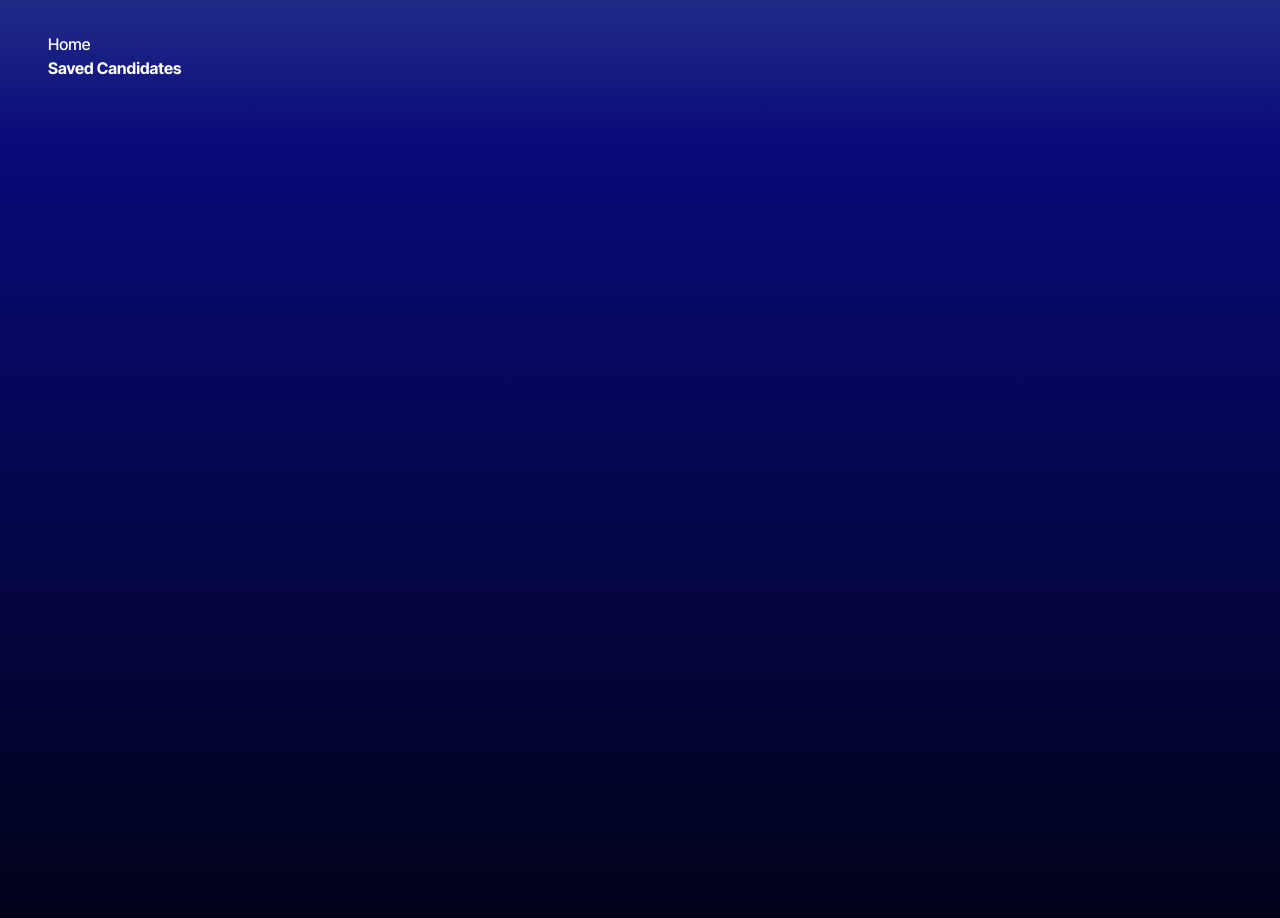
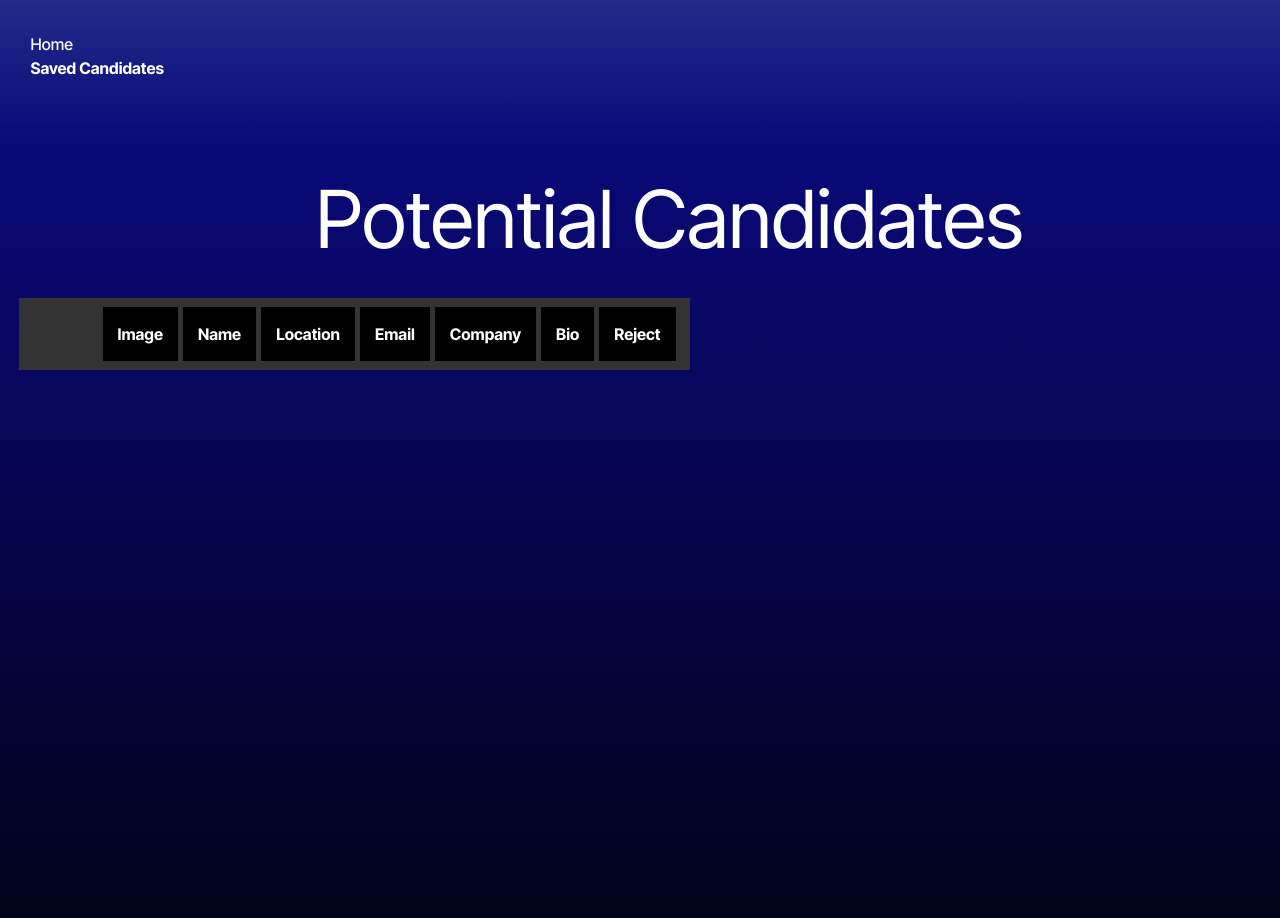
Before and after one commit to TheReal4m4d3u5/candidateSearch, a React (Vite) app: page /saved in a window 1280 px wide. Shown: the top 918 px of the page. Built offline with nearby package versions, Linux system fonts and the light colour scheme.

Commit message:
added pc header and css

```diff
--- a/src/components/CandidateCard.tsx
+++ b/src/components/CandidateCard.tsx
@@ -8,21 +8,66 @@ interface CandidateCardProps {
   removeFromCanidates: () => void | undefined;
 }
 
+
+
+
+
+
 const CandidateCard: React.FC<CandidateCardProps> = ({ candidate, addToCanidateList, removeFromCanidates }) => {
+
+  console.log("candidate location")
+  console.log(candidate.location)
+
+  console.log("candidate company")
+  console.log(candidate.company)
+
+  console.log("candidate bio")
+  console.log(candidate.bio)
+
   return (
     <div className="candidate-card">
-      <figure className='candidateImage'>
-        <img src={candidate.avatar_url} alt={`${candidate.login}'s Avatar`} className="candidate-avatar" />
+      <figure className='candidateImage'>{
+
+        candidate.avatar_url ? (
+          <img
+            src={candidate.avatar_url}
+            alt={candidate.login ? `${candidate.login}'s Avatar` : "User's Avatar"}
+            className="candidate-avatar"
+          />
+        ) : (
+          <p>Avatar not available</p>
+        )
+      }
       </figure>
       <article className="candidate-details">
+
+        <figcaption>
+          {candidate.login ? candidate.login : "User login not available"}
+        </figcaption>
+
         <p className="candidate-name">
-          <a href={candidate.html_url} target="_blank" rel="noopener noreferrer">
-            {candidate.login}
-          </a>
+          {candidate.login ? (
+            <a href={candidate.html_url} target="_blank" rel="noopener noreferrer">
+              {candidate.login}
+            </a>
+          ) : (
+            "Username not available"
+          )}
         </p>
-        {candidate.location && <p>Location: {candidate.location}</p>}
-        {candidate.company && <p>Company: {candidate.company}</p>}
-        {candidate.bio && <p>Bio: {candidate.bio}</p>}
+
+        <p>
+          {candidate.location ? candidate.location : "User location not available"}
+        </p>
+
+        <p>
+          {candidate.company ? candidate.company : "User company not available"}
+        </p>
+
+        <p>
+          {candidate.bio ? candidate.bio : "User location not available"}
+        </p>
+
+
       </article>
       <section className='candidateButtons'>
         <button onClick={() => removeFromCanidates()} className="remove">-</button>
--- a/src/index.css
+++ b/src/index.css
@@ -53,6 +53,7 @@ button {
   background-color: #1a1a1a;
   cursor: pointer;
   transition: border-color 0.25s;
+  border-radius: 50%;
 }
 button:hover {
   border-color: #646cff;
@@ -64,14 +65,18 @@ button:focus-visible {
 
 @media (prefers-color-scheme: light) {
   :root {
-    color: #213547;
+
     background-color: #ffffff;
   }
   a:hover {
     color: #747bff;
   }
   button {
-    background-color: #f9f9f9;
+    border-radius: 50%;
+    background-color: red;
+    display: flex;
+    flex-direction: row;
+    align-items: center;
   }
 }
 
@@ -84,14 +89,12 @@ main {
   align-items: center;
 }
 
-tr {
-  border-radius: 10px;
-  background-color: #000;
-  color: white;
-}
 
-tbody tr:nth-child(odd) {
-  background-color: #333333;
+.pcHeader{
+  display: flex;
+  width: 100vw;
+  justify-content: center;
+  font-size: 80px;
 }
 
 .nav {
@@ -136,3 +139,12 @@ tbody tr:nth-child(odd) {
   display: flex;
   justify-content: center;
 }
+
+.savedRemove{
+  display: flex;
+  justify-content: center;
+  height: 50px;
+  width: 50px;
+  border-radius: 50%;
+
+}
--- a/src/pages/CandidateSearch.tsx
+++ b/src/pages/CandidateSearch.tsx
@@ -31,12 +31,8 @@ const CandidateSearch: React.FC = () => {
           })
         );
 
-        console.log('Fetched detailed candidate data:', detailedCandidates); // Log to verify structure of detailed data
-
         // Set candidates with detailed data
         setCandidates(detailedCandidates);
-
-
 
       } catch (err) {
         console.error('Failed to fetch candidates:', err);
--- a/src/pages/SavedCandidates.tsx
+++ b/src/pages/SavedCandidates.tsx
@@ -12,7 +12,6 @@ const SavedCandidates: React.FC = () => {
 
   }, []);
 
-
   //this is not working to remove from local storage
   const removeFromCanidates = (id: string) => {
     const updatedCandidates = savedCandidates.filter(c => c.id !== id);
@@ -22,29 +21,66 @@ const SavedCandidates: React.FC = () => {
 
   // Adding a sample candidate to demonstrate the save functionality
   return (
+
     <div>
-      <ul>
+      <div className='pcHeader'>Potential Candidates</div>
+      <table>
+        <tbody>
+          <thead>
+            <tr className='header'>
+              <th className='headerImage'>Image</th>
+              <th className='headerName'>Name</th>
+              <th className='headerLocaton'>Location</th>
+              <th className='headerEmail'>Email</th>
+              <th className='headerCompany'>Company</th>
+              <th className='headerBio'>Bio</th>
+              <th className='headerReject'>Reject</th>
+            </tr>
+          </thead>
+
           {savedCandidates.map(candidate => (
             <div className="savedCandidate" key={candidate.login}>
-            <figure>
-              <img src={candidate.avatar_url} alt={`${candidate.login}'s Avatar`} className="savedCandidateAvatar" />
+              <figure className="savedCandidatAvatar">{
+
+                candidate.avatar_url ? (
+                  <img
+                    src={candidate.avatar_url}
+                    alt={candidate.login ? `${candidate.login}'s Avatar` : "User's Avatar"}
+                    className="savedCandidateAvatar"
+                  />
+                ) : (
+                  <p>Avatar not available</p>
+                )
+              }
+
               </figure>
               <article className="savedCandidateDetails">
-              <p className="candidate-name">
-                <a href={candidate.html_url} target="_blank" rel="noopener noreferrer">
-                  {candidate.login}
-                </a>
+
+
+                <p className="saved-candidate-name">
+                  {candidate.name ? candidate.name : "User name not available"}
                 </p>
-              {candidate.location && <p>Location: {candidate.location}</p>}
-              {candidate.company && <p>Company: {candidate.company}</p>}
-              {candidate.bio && <p>Bio: {candidate.bio}</p>}
+                <p className="saved-candidate-location">
+                  {candidate.location ? candidate.location : "User location not available"}
+                </p>
+                <p className="saved-candidate-email">
+                  {candidate.email ? candidate.email : "User email not available"}
+                </p>
+                <p className="saved-candidate-company">
+                  {candidate.company ? candidate.company : "User company not available"}
+                </p>
+                <p className="saved-candidate-bio">
+                  {candidate.bio ? candidate.bio : "User location not available"}
+                </p>
               </article>
               <section className="savedRemove">
-              <button onClick={() => removeFromCanidates(candidate.id)} >-</button>
+                <button onClick={() => removeFromCanidates(candidate.id)}  >-</button>
               </section>
+
             </div>
           ))}
-      </ul>
+        </tbody>
+      </table>
     </div>
   );
 };
--- a/src/styles/styles.css
+++ b/src/styles/styles.css
@@ -52,15 +52,18 @@
 
 .savedCandidate {
   display: flex;
+  flex-wrap: wrap;
   justify-content: center;
   flex-direction: row;
-  margin-bottom: 50px;
+  margin-bottom: 1px;
+  min-width: 100vw;
+  margin-top: 0px;
 }
 
 .savedCandidateDetails {
   display: flex;
   justify-content: center;
-  background-color: black;
+
   min-width: 500px;
 }
 
@@ -69,23 +72,28 @@
   flex-direction: column;
   height: 100%;
   margin-left: 20px;
+  margin-top: 30px;
 
-  justify-content: center;
-  background-color: red;
 }
 
 .remove {
+  display: flex;
+  justify-content: center;
   background-color: red;
   height: 100px;
   width: 100px;
   border-radius: 50%;
+  font-size: 40px;
 }
 
 .add {
+  display: flex;
+  justify-content: center;
   background-color: green;
   height: 100px;
   width: 100px;
   border-radius: 50%;
+  font-size: 40px;
 }
 
 .candidate-card {
@@ -96,4 +104,156 @@
 .savedCandidateAvatar{
   border-radius: 50%;
   max-width: 75px;
+  background-color: black;
 }
+
+.saved-candidate-name{
+  display: flex;
+  flex-wrap: wrap;
+  margin-right: 10px;
+  background-color: black;
+  padding: 20px;
+  margin-top: 0;
+}
+
+.saved-candidate-location{
+  display: flex;
+  flex-wrap: wrap;
+  margin-right: 10px;
+  background-color: black;
+  padding: 20px;
+  margin-top: 0;
+}
+
+.saved-candidate-company{
+  display: flex;
+  flex-wrap: wrap;
+  margin-right: 10px;
+  background-color: black;
+  padding: 20px;
+  margin-top: 0;
+}
+
+.saved-candidate-bio{
+  display: flex;
+  flex-wrap: wrap;
+  margin-right: 10px;
+  background-color: black;
+  padding: 20px;
+  margin-top: 0;
+}
+
+.savedCandidatAvatar{
+  display: flex;
+  flex-wrap: wrap;
+  background-color: black;
+  padding: 20px;
+  padding-left: 50px;
+  padding-right: 50px;
+  margin-right: 5px;
+  margin-top: 0;
+}
+
+.saved-candidate-email{
+  display: flex;
+  flex-wrap: wrap;
+  background-color: black;
+  margin-right: 5px;
+  margin-top: 0;
+  padding: 15px;
+}
+
+
+.header{
+  display: flex;
+  flex-wrap: wrap;
+  margin-right: 5px;
+  margin-top: 0;
+  padding: 15px;
+
+}
+
+
+.pcHeader{
+  display: flex;
+  flex-wrap: wrap;
+  margin-right: 5px;
+  margin-top: 0;
+  padding: 15px;
+
+}
+
+.headerImage{
+  display: flex;
+  flex-wrap: wrap;
+  background-color: black;
+  margin-right: 5px;
+  margin-top: 0;
+  padding: 15px;
+  margin-left: 75px;
+}
+
+.headerName{
+  display: flex;
+  flex-wrap: wrap;
+  background-color: black;
+  margin-right: 5px;
+  margin-top: 0;
+  padding: 15px;
+}
+
+.headerLocaton{
+  display: flex;
+  flex-wrap: wrap;
+  background-color: black;
+  margin-right: 5px;
+  margin-top: 0;
+  padding: 15px;
+}
+
+.headerEmail{
+  display: flex;
+  flex-wrap: wrap;
+  background-color: black;
+  margin-right: 5px;
+  margin-top: 0;
+  padding: 15px;
+}
+
+.headerCompany{
+  display: flex;
+  flex-wrap: wrap;
+  background-color: black;
+  margin-right: 5px;
+  margin-top: 0;
+  padding: 15px;
+}
+
+.headerBio{
+  display: flex;
+  flex-wrap: wrap;
+  background-color: black;
+  margin-right: 5px;
+  margin-top: 0;
+  padding: 15px;
+}
+
+.headerReject{
+  display: flex;
+  flex-wrap: wrap;
+  background-color: black;
+  margin-right: 5px;
+  margin-top: 0;
+  padding: 15px;
+}
+
+
+
+
+.header {
+  padding: 8px;
+  background-color: #333;
+  color: white;
+  text-align: center;
+  border: 1px solid #333;
+}
```
Lines whose indentation alone changed are shown as unchanged.
